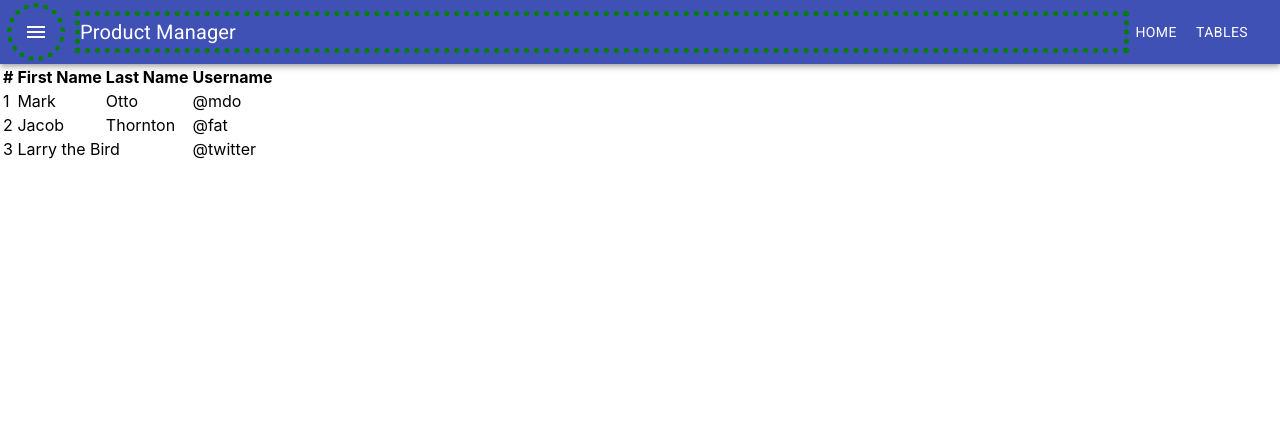
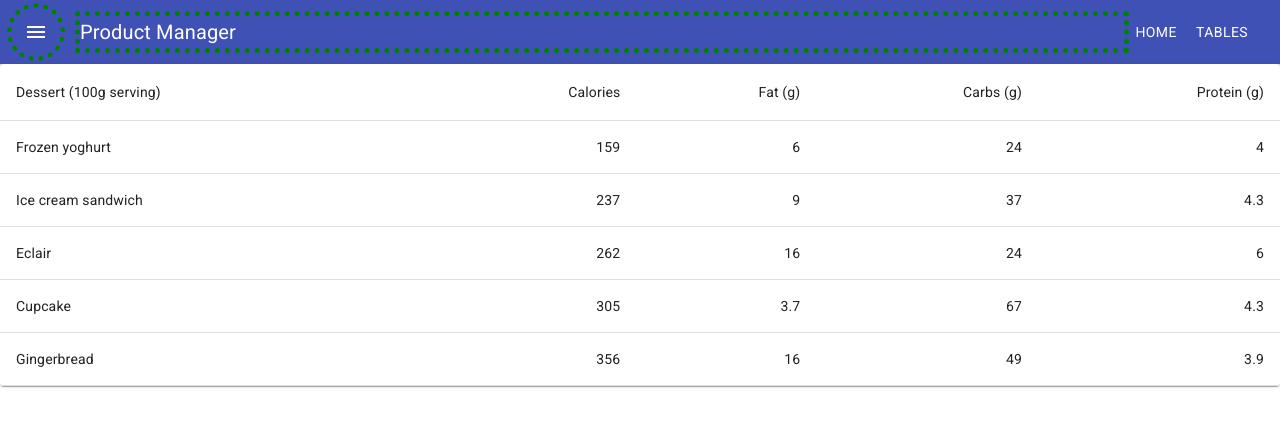
Before and after one commit to mqchua/react-project, a React (Create React App) app: page /tables in a window 1280 px wide. Shown: the top 426 px of the page. Built offline with nearby package versions, Linux system fonts and the light colour scheme.

Commit message:
update tables material ui

```diff
--- a/src/pages/tables/Tables.js
+++ b/src/pages/tables/Tables.js
@@ -1,38 +1,60 @@
 import React from 'react';
-import Table from 'react-bootstrap/Table'
+import { makeStyles } from '@material-ui/core/styles';
+import Table from '@material-ui/core/Table';
+import TableBody from '@material-ui/core/TableBody';
+import TableCell from '@material-ui/core/TableCell';
+import TableContainer from '@material-ui/core/TableContainer';
+import TableHead from '@material-ui/core/TableHead';
+import TableRow from '@material-ui/core/TableRow';
+import Paper from '@material-ui/core/Paper';
 
-export default function App() {
+const useStyles = makeStyles({
+  table: {
+    minWidth: 650,
+  },
+});
 
+function createData(name, calories, fat, carbs, protein) {
+  return { name, calories, fat, carbs, protein };
+}
+
+const rows = [
+  createData('Frozen yoghurt', 159, 6.0, 24, 4.0),
+  createData('Ice cream sandwich', 237, 9.0, 37, 4.3),
+  createData('Eclair', 262, 16.0, 24, 6.0),
+  createData('Cupcake', 305, 3.7, 67, 4.3),
+  createData('Gingerbread', 356, 16.0, 49, 3.9),
+];
+
+export default function BasicTable() {
+  const classes = useStyles();
 
   return (
-    <Table striped bordered hover variant="light">
-      <thead>
-        <tr>
-          <th>#</th>
-          <th>First Name</th>
-          <th>Last Name</th>
-          <th>Username</th>
-        </tr>
-      </thead>
-      <tbody>
-        <tr>
-          <td>1</td>
-          <td>Mark</td>
-          <td>Otto</td>
-          <td>@mdo</td>
-        </tr>
-        <tr>
-          <td>2</td>
-          <td>Jacob</td>
-          <td>Thornton</td>
-          <td>@fat</td>
-        </tr>
-        <tr>
-          <td>3</td>
-          <td colSpan="2">Larry the Bird</td>
-          <td>@twitter</td>
-        </tr>
-      </tbody>
-    </Table>
+    <TableContainer component={Paper}>
+      <Table className={classes.table} aria-label="simple table">
+        <TableHead>
+          <TableRow>
+            <TableCell>Dessert (100g serving)</TableCell>
+            <TableCell align="right">Calories</TableCell>
+            <TableCell align="right">Fat&nbsp;(g)</TableCell>
+            <TableCell align="right">Carbs&nbsp;(g)</TableCell>
+            <TableCell align="right">Protein&nbsp;(g)</TableCell>
+          </TableRow>
+        </TableHead>
+        <TableBody>
+          {rows.map((row) => (
+            <TableRow key={row.name}>
+              <TableCell component="th" scope="row">
+                {row.name}
+              </TableCell>
+              <TableCell align="right">{row.calories}</TableCell>
+              <TableCell align="right">{row.fat}</TableCell>
+              <TableCell align="right">{row.carbs}</TableCell>
+              <TableCell align="right">{row.protein}</TableCell>
+            </TableRow>
+          ))}
+        </TableBody>
+      </Table>
+    </TableContainer>
   );
 }
```
